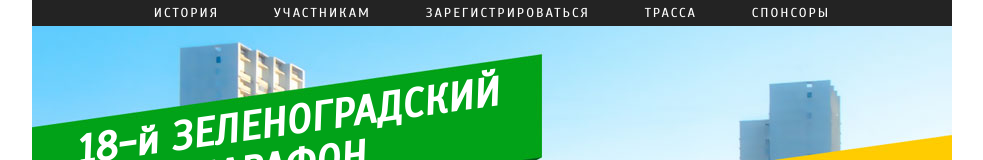
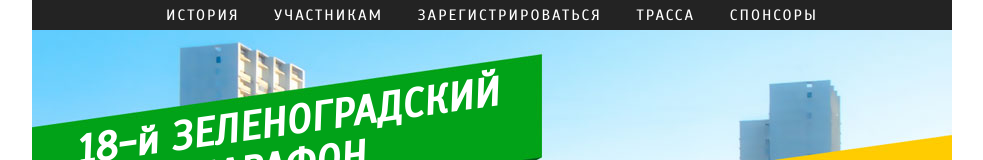
Before and after one commit to okazivaetsya/okazivaetsya.github.io, a plain HTML site: page hm/index.html in a window 1280 px wide. Shown: the top 160 px of the page, without its empty margins (148-1131 px from the left). Drawn offline with nearby package versions, Linux system fonts and the light colour scheme.

Commit message:
margin + font

```diff
--- a/hm/style.css
+++ b/hm/style.css
@@ -30,12 +30,12 @@ nav .group {
 
 nav li {
 	display: inline;
-	margin: 5px 25px;
+	margin: 5px 15px;
 }
 
 nav li a {
 	text-decoration: none;
-	font-size: 13px;
+	font-size: 15px;
 	color: white;
 	letter-spacing: 2px;
 	line-height: 2;
```
